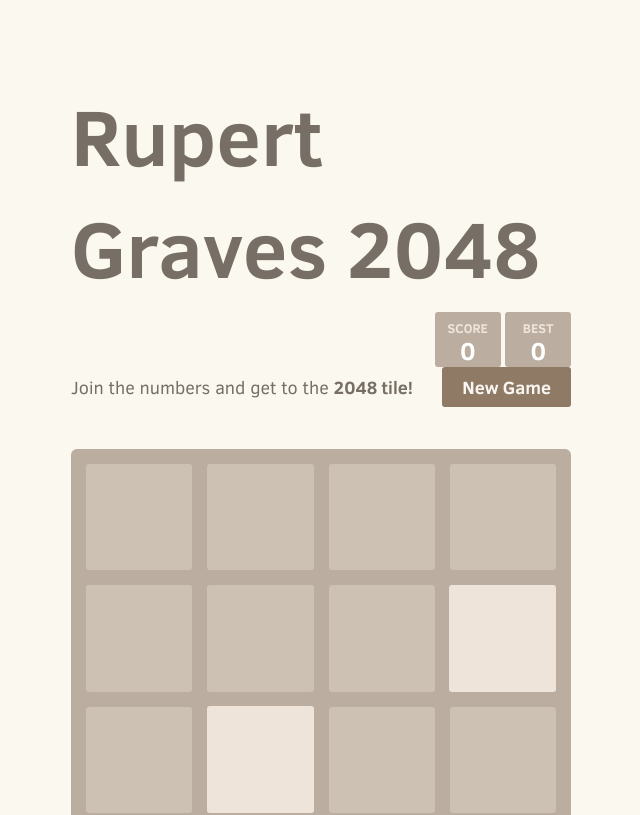
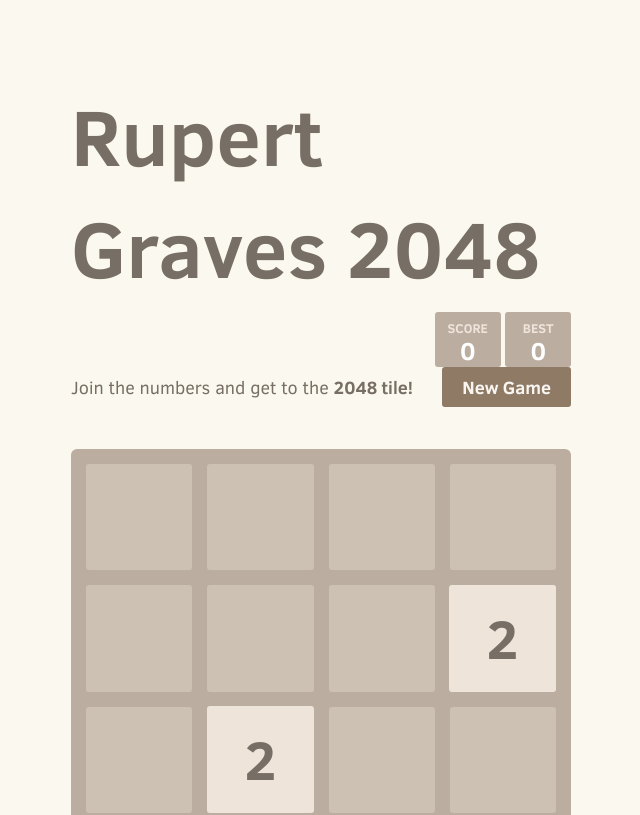
Before and after one commit to MyOwn2048/RG2048V1, a plain HTML site: page index.html in a window 1280 px wide. Shown: the top 815 px of the page, without its empty margins (319-959 px from the left). Drawn offline with nearby package versions, Linux system fonts and the light colour scheme; files that its build step writes are made by us from their sources; files whose address does not match are found by name.

Commit message:
Revert "Update main.scss"
This reverts commit 0fcb388e4e5f4fe50421911e2965cf2e43def8b0.

```diff
--- a/style/main.scss
+++ b/style/main.scss
@@ -322,8 +322,7 @@
     font-weight: bold;
     z-index: 10;
 
-    font-size: 0px;
-    //ABOVE changed from 55px
+    font-size: 55px;
   }
 
   // Movement transition
@@ -384,21 +383,17 @@
 
       // Adjust font size for bigger numbers
       @if $power >= 100 and $power < 1000 {
-        font-size: 0px;
-        //ABOVE 45px
+        font-size: 45px;
 
         // Media queries placed here to avoid carrying over the rest of the logic
         @include smaller($mobile-threshold) {
-          font-size: 0px;
-          //ABOVE25px
+          font-size: 25px;
         }
       } @else if $power >= 1000 {
-        font-size: 0px;
-        //ABOVE35
+        font-size: 35px;
 
         @include smaller($mobile-threshold) {
-          font-size: 0px;
-          //ABOVE15
+          font-size: 15px;
         }
       }
     }
@@ -411,12 +406,10 @@
     color: $bright-text-color;
     background: mix(#333, $tile-gold-color, 95%);
 
-    font-size: 0px;
-    //ABOVE30
+    font-size: 30px;
 
     @include smaller($mobile-threshold) {
-      font-size: 0px;
-      //ABOVE10
+      font-size: 10px;
     }
   }
 }
@@ -483,12 +476,6 @@
   // Redefine variables for smaller screens
   $field-width: 280px;
   $grid-spacing: 10px;
-
-  img {
-    max-width: 60%;
-    height: auto;
-    width: auto\9; /* ie8 */
-} //ABOVE added
   $grid-row-cells: 4;
   $tile-size: ($field-width - $grid-spacing * ($grid-row-cells + 1)) / $grid-row-cells;
   $tile-border-radius: 3px;
@@ -544,8 +531,7 @@
 
   // Rest of the font-size adjustments in the tile class
   .tile .tile-inner {
-    font-size: 0px;
-    //ABOVE35
+    font-size: 35px;
   }
 
   .game-message {
```
